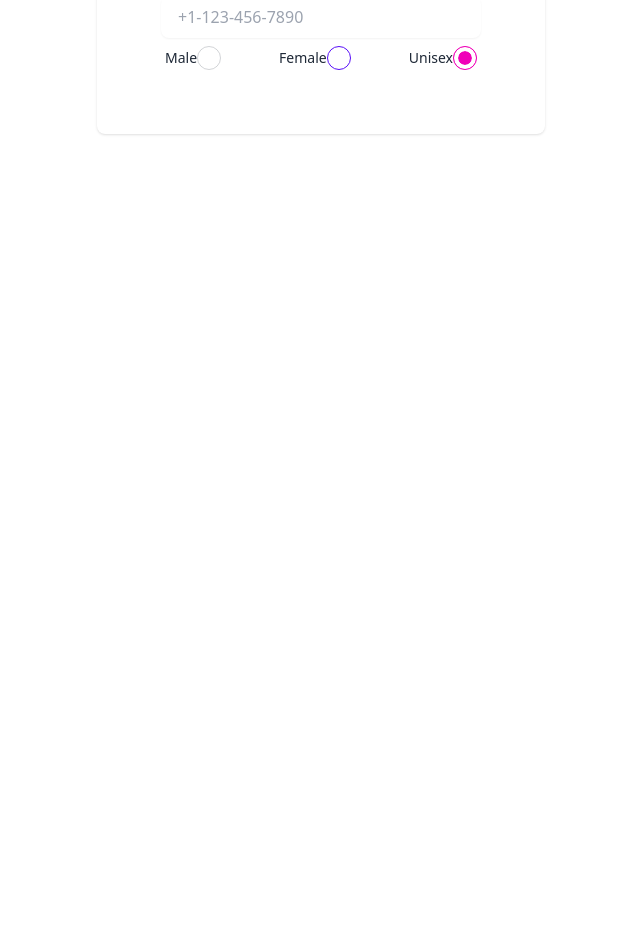
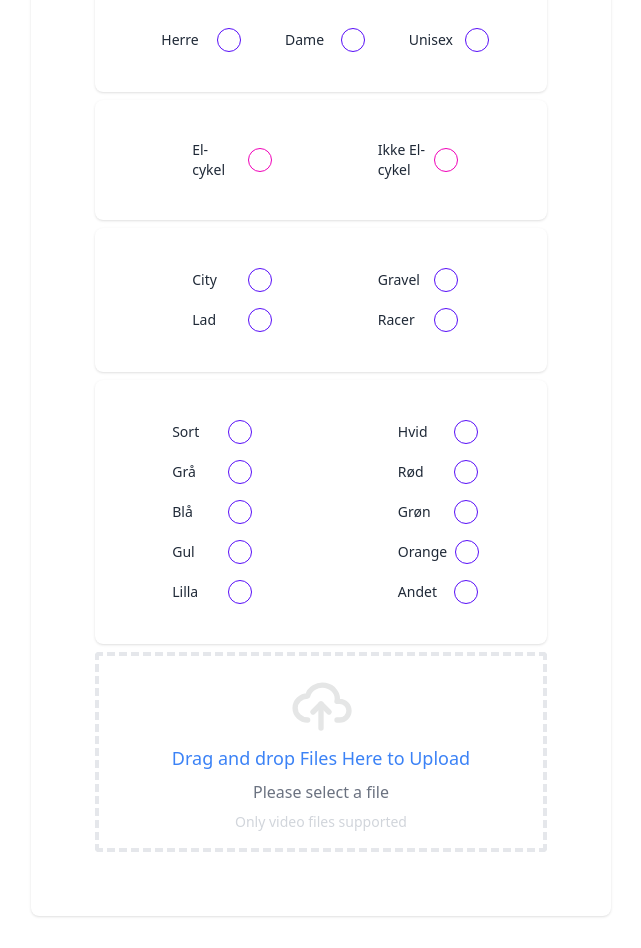
Before and after one commit to Mihusu/myBicycle, a React (Vite) app in the folder site/: page /bicycleregistration in a window 1280 px wide. Shown: the part 440-1388 px from the top of the page, without its empty margins (319-960 px from the left). Before the commit the page ends 800 px from the top, so only its background shows below. Built offline with nearby package versions, Linux system fonts and the light colour scheme.

Commit message:
Big step forward in the registration page
I have in corporation with Sture changed the design of the registration page including adding by myself a dropzone component to manage the uploaded photos. The style we are going after is minimalistic/IOS

```diff
--- a/site/package.json
+++ b/site/package.json
@@ -12,6 +12,7 @@
     "daisyui": "^2.50.0",
     "react": "^18.2.0",
     "react-dom": "^18.2.0",
+    "react-dropzone": "^14.2.3",
     "react-router-dom": "^6.8.1",
     "swr": "^2.0.3"
   },
--- /dev/null
+++ b/site/src/components/register/Dropzone.jsx
@@ -0,0 +1,43 @@
+export const Dropzone = () => {
+  return (
+    <div>
+      <label className="block text-sm font-medium text-gray-700">
+        Cover photo
+      </label>
+      <div className="mt-1 flex justify-center rounded-md border-2 border-dashed border-gray-300 px-6 pt-5 pb-6">
+        <div className="space-y-1 text-center">
+          <svg
+            className="mx-auto h-12 w-12 text-gray-400"
+            stroke="currentColor"
+            fill="none"
+            viewBox="0 0 48 48"
+            aria-hidden="true"
+          >
+            <path
+              d="M28 8H12a4 4 0 00-4 4v20m32-12v8m0 0v8a4 4 0 01-4 4H12a4 4 0 01-4-4v-4m32-4l-3.172-3.172a4 4 0 00-5.656 0L28 28M8 32l9.172-9.172a4 4 0 015.656 0L28 28m0 0l4 4m4-24h8m-4-4v8m-12 4h.02"
+              strokeWidth={2}
+              strokeLinecap="round"
+              strokeLinejoin="round"
+            />
+          </svg>
+          <div className="flex text-sm text-gray-600">
+            <label
+              htmlFor="file-upload"
+              className="relative cursor-pointer rounded-md bg-white font-medium text-indigo-600 focus-within:outline-none focus-within:ring-2 focus-within:ring-indigo-500 focus-within:ring-offset-2 hover:text-indigo-500"
+            >
+              <span>Upload a file</span>
+              <input
+                id="file-upload"
+                name="file-upload"
+                type="file"
+                className="sr-only"
+              />
+            </label>
+            <p className="pl-1">or drag and drop</p>
+          </div>
+          <p className="text-xs text-gray-500">PNG, JPG, GIF up to 10MB</p>
+        </div>
+      </div>
+    </div>
+  );
+};
--- /dev/null
+++ b/site/src/components/register/DropzoneFunc.jsx
@@ -0,0 +1,89 @@
+import { useCallback, useState } from "react";
+import { useDropzone } from "react-dropzone";
+//import StorageService from '../../services/storage.services';
+
+function DropZoneComponent({}) {
+  const [File, SetFile] = useState(null);
+
+  const onDrop = useCallback((acceptedFiles) => {
+    console.log(acceptedFiles);
+    SetFile(acceptedFiles[0]);
+    setTimeout(() => handleFileUpload(acceptedFiles[0]), 300);
+  }, []);
+
+  const handleFileUpload = async (file) => {
+    if (!file) {
+      alert("Please select a file");
+      return;
+    }
+  };
+
+  const { getRootProps, getInputProps, isDragReject, isDragAccept } =
+    useDropzone({
+      onDrop,
+      multiple: false,
+      accept: {
+        "video/mp4": [],
+      },
+    });
+
+  return (
+    <div className="py-2 ">
+      <div
+        {...getRootProps()}
+        className="rounded-md cursor-pointer focus:outline-none bg-base-100 hover:shadow-xl "
+      >
+        <input {...getInputProps()} />
+
+        <div
+          className={
+            "flex flex-col items-center justify-center border-4 border-dashed p-4 rounded space-y-2" +
+            (isDragReject === true ? "border-red-500" : " ") +
+            (isDragAccept === true ? "border-green-500" : " ")
+          }
+        >
+          <svg
+            className="h-16 w-16 text-base-300"
+            width="24"
+            height="24"
+            viewBox="0 0 24 24"
+            strokeWidth="2"
+            stroke="currentColor"
+            fill="none"
+            strokeLinecap="round"
+            strokeLinejoin="round"
+          >
+            {" "}
+            <path stroke="none" d="M0 0h24v24H0z" />{" "}
+            <path d="M7 18a4.6 4.4 0 0 1 0 -9h0a5 4.5 0 0 1 11 2h1a3.5 3.5 0 0 1 0 7h-1" />{" "}
+            <polyline points="9 15 12 12 15 15" />{" "}
+            <line x1="12" y1="12" x2="12" y2="21" />
+          </svg>
+
+          {isDragReject ? (
+            <p>
+              {" "}
+              Unfortunatly, this applications does only support video files{" "}
+            </p>
+          ) : (
+            <div className="flex flex-col items-center space-y-2">
+              <h2 className="text-lg text-blue-500">
+                Drag and drop Files Here to Upload
+              </h2>
+              <p className="text-base text-gray-500">
+                {File ? File.name : "Please select a file"}
+              </p>
+              <p className="text-sm text-gray-300">
+                Only video files supported
+              </p>
+            </div>
+          )}
+        </div>
+      </div>
+    </div>
+    //     {/* <button onClick={() => handleFileUpload(File)}> Upload</button>
+    //  */}
+  );
+}
+
+export default DropZoneComponent;
--- /dev/null
+++ b/site/src/components/register/Radiobutton.jsx
@@ -0,0 +1,26 @@
+import React from "react";
+
+const RadioButton = ({ labelName, name, color }) => {
+  const [isChecked, setIsChecked] = React.useState(false);
+
+  const handleOnChange = (e) => {
+    setIsChecked(e.target.checked);
+  };
+
+  return (
+    <div className="form-control place-items-end">
+      <label className="cursor-pointer label w-24 flex justify-between">
+        <span className="label-text px-2">{labelName}</span>
+        <input
+          type="radio"
+          name={name}
+          defaultChecked={isChecked}
+          className={color}
+          value=""
+          onChange={handleOnChange}
+        />
+      </label>
+    </div>
+  );
+};
+export default RadioButton;
--- a/site/src/pages/RegistrationOfBikes.jsx
+++ b/site/src/pages/RegistrationOfBikes.jsx
@@ -1,17 +1,21 @@
 import React from "react";
+import RadioButton from "../components/register/Radiobutton";
+import { Dropzone } from "../components/register/Dropzone";
+import DropZoneComponent from "../components/register/DropzoneFunc";
 
 const BikeRegistration = () => {
   return (
-    <div className="flex flex-col items-center justify-center w-screen h-screen">
-      <div className="max-w-md px-4 py-8 bg-white rounded-lg shadow dark:bg-gray-800 sm:px-6 md:px-8 lg:px-10 w-1/3 md:w-auto">
-        <div className="self-center mb-2 text-xl font-light text-gray-800 sm:text-2xl dark:text-white">
+    <div className="flex flex-col items-center justify-center my-8 ">
+      <div className=" px-4 py-8 bg-white rounded-lg shadow dark:bg-gray-800 sm:px-6 md:px-8 lg:px-10 md:w-auto">
+        <div className="self-center text-xl font-light text-gray-800 sm:text-2xl dark:text-white">
           Cykel registering
         </div>
 
         <div className="p-6 mt-8">
           <form action="#">
-            <div className=" relative ">
-              <label className="text-gray-700">
+            <div className=" space-y-2">
+              <div className=" relative px-4 py-8 bg-white rounded-lg shadow dark:bg-gray-800 sm:px-6 md:px-8 lg:px-10">
+                <label className="text-gray-700 ">
                   Stelnummer:
                   <span className="text-red-500 required-dot">*</span>
                 </label>
@@ -23,8 +27,11 @@ const BikeRegistration = () => {
                   placeholder="Indtast stelnummer på cyklen"
                 />
               </div>
-            <div>
-              <label for="phone" className="block font-medium text-gray-700">
+              <div className="px-4 py-8 bg-white rounded-lg shadow dark:bg-gray-800 sm:px-6 md:px-8 lg:px-10">
+                <label
+                  htmlFor="phone"
+                  className="block font-medium text-gray-700"
+                >
                   Phone number:
                 </label>
                 <input
@@ -37,44 +44,116 @@ const BikeRegistration = () => {
                   className="rounded-lg border-transparent flex-1 appearance-none border border-gray-300 w-full py-2 px-4 bg-white text-gray-700 placeholder-gray-400 shadow-sm text-base focus:outline-none focus:ring-2 focus:ring-purple-600 focus:border-transparent"
                 ></input>
               </div>
-            <div className="justify-between flex flex-row">
-              <div className="form-control">
-                <label className="cursor-pointer label">
-                  <span className="label-text">Male</span>
-                  <input
-                    type="radio"
-                    name="opt"
-                    checked="checked"
-                    class="radio"
-                    value=""
-                  ></input>
-                </label>
+
+              <div className="place-items-center grid grid-cols-3 px-4 py-8 bg-white rounded-lg shadow dark:bg-gray-800 sm:px-6 md:px-8 lg:px-10  ">
+                <RadioButton
+                  labelName={"Herre"}
+                  name={"gender"}
+                  color={" radio radio-primary"}
+                />
+                <RadioButton
+                  labelName={"Dame"}
+                  name={"gender"}
+                  color={"radio radio-primary"}
+                />
+                <RadioButton
+                  labelName={"Unisex"}
+                  name={"gender"}
+                  color={"radio radio-primary"}
+                />
               </div>
-              <div className="form-control">
-                <label className="cursor-pointer label">
-                  <span className="label-text">Female</span>
-                  <input
-                    type="radio"
-                    name="opt"
-                    checked="checked"
-                    class="radio radio-primary"
-                    value=""
-                  ></input>
-                </label>
+
+              <div className="place-items-center grid grid-cols-2 px-4 py-8 bg-white rounded-lg shadow dark:bg-gray-800 sm:px-6 md:px-8 lg:px-10">
+                <RadioButton
+                  labelName={"El-cykel"}
+                  name={"electric"}
+                  color={"radio radio-secondary"}
+                />
+                <RadioButton
+                  labelName={"Ikke El-cykel"}
+                  name={"electric"}
+                  color={"radio radio-secondary"}
+                />
               </div>
-              <div className="form-control">
-                <label className="cursor-pointer label">
-                  <span className="label-text">Unisex</span>
-                  <input
-                    type="radio"
-                    name="opt"
-                    checked="checked"
-                    class="radio radio-secondary"
-                    value=""
-                  ></input>
-                </label>
+
+              <div className="place-items-center grid grid-cols-2 px-4 py-8 bg-white rounded-lg shadow dark:bg-gray-800 sm:px-6 md:px-8 lg:px-10">
+                <RadioButton
+                  labelName={"City"}
+                  name={"bike-type"}
+                  color={"radio radio-primary"}
+                />
+                <RadioButton
+                  labelName={"Gravel"}
+                  name={"bike-type"}
+                  color={"radio radio-primary"}
+                />
+                <RadioButton
+                  labelName={"Lad"}
+                  name={"bike-type"}
+                  color={"radio radio-primary"}
+                />
+                <RadioButton
+                  labelName={"Racer"}
+                  name={"bike-type"}
+                  color={"radio radio-primary"}
+                />
+              </div>
+
+              <div className="place-items-center grid grid-cols-2  py-8 bg-white rounded-lg shadow dark:bg-gray-800">
+                <RadioButton
+                  labelName={"Sort"}
+                  name={"bike-color"}
+                  color={"radio radio-primary"}
+                />
+                <RadioButton
+                  labelName={"Hvid"}
+                  name={"bike-color"}
+                  color={"radio radio-primary"}
+                />
+                <RadioButton
+                  labelName={"Grå"}
+                  name={"bike-color"}
+                  color={"radio radio-primary"}
+                />
+                <RadioButton
+                  labelName={"Rød"}
+                  name={"bike-color"}
+                  color={"radio radio-primary"}
+                />
+                <RadioButton
+                  labelName={"Blå"}
+                  name={"bike-color"}
+                  color={"radio radio-primary"}
+                />
+                <RadioButton
+                  labelName={"Grøn"}
+                  name={"bike-color"}
+                  color={"radio radio-primary"}
+                />
+                <RadioButton
+                  labelName={"Gul"}
+                  name={"bike-color"}
+                  color={"radio radio-primary"}
+                />
+                <RadioButton
+                  labelName={"Orange"}
+                  name={"bike-color"}
+                  color={"radio radio-primary"}
+                />
+                <RadioButton
+                  labelName={"Lilla"}
+                  name={"bike-color"}
+                  color={"radio radio-primary"}
+                />
+                <RadioButton
+                  labelName={"Andet"}
+                  name={"bike-color"}
+                  color={"radio radio-primary"}
+                />
               </div>
             </div>
+
+            <DropZoneComponent></DropZoneComponent>
           </form>
         </div>
       </div>
```
Also changed, not shown: 1 other file (tests, documents, lock files or other folders). Lines whose indentation alone changed are shown as unchanged.
